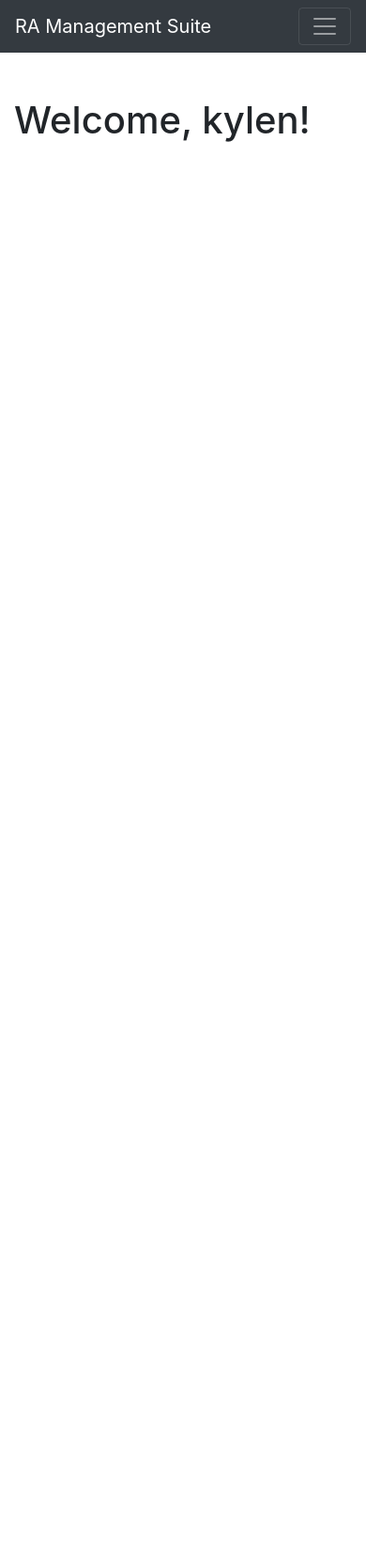
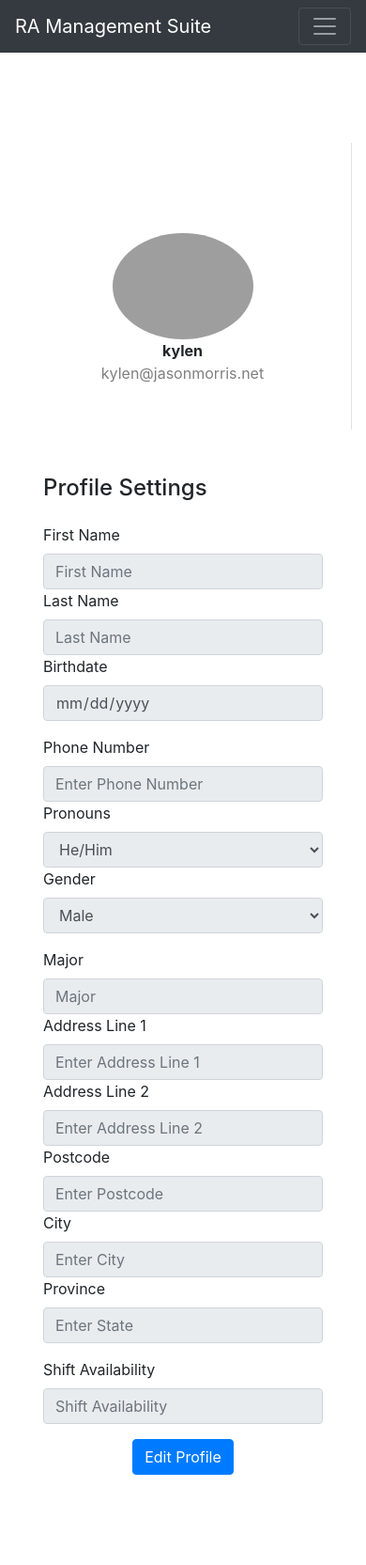
Before and after one commit to kylenmorris/ra-management-suite, a Flask app: page /profile in a window 390 px wide. Shown: the whole page at 94% size. Before the commit the page ends 151 px from the top, so only its background shows below. Run offline with Flask 3, Linux system fonts and the light colour scheme; a user stored in the database is signed in; some libraries are stand-ins or nearby versions; grey boxes are pictures that could not be loaded.

Commit message:
Frontend ready for User Profile. Need to clearout some requirements

```diff
--- a/RAManagementSuite/templates/home/edit.html
+++ b/RAManagementSuite/templates/home/edit.html
@@ -1,4 +1,4 @@
-{% extends 'base.html' %}
+    {% extends 'base.html' %}
 
 {% block content %}
 <h1>{% block title %} Edit "{{ announcement['title'] }}" {% endblock %}</h1>
--- a/RAManagementSuite/templates/home/profile.html
+++ b/RAManagementSuite/templates/home/profile.html
@@ -1,5 +1,116 @@
 {% extends "base.html" %}
 
 {% block content %}
-<h1>Welcome, {{ name }}!</h1>
+<div class="container rounded bg-white mt-5 mb-5">
+    <div class="row">
+        <div class="col-md-3 border-right">
+            <div class="d-flex flex-column align-items-center text-center p-3 py-5">
+                <img class="rounded-circle mt-5" width="150px" src="https://st3.depositphotos.com/15648834/17930/v/600/depositphotos_179308454-stock-illustration-unknown-person-silhouette-glasses-profile.jpg">
+                <span class="font-weight-bold">{{ current_user.name }}</span>
+                <span class="text-black-50">{{ current_user.email }}</span><span> </span>
+            </div>
+        </div>
+        <div class="col-md-9">
+            <div class="p-3 py-5">
+                <div class="d-flex justify-content-between align-items-center mb-3">
+                    <h4 class="text-right">Profile Settings</h4>
+                </div>
+                <div class="row mt-2">
+                    <div class="col-md-4">
+                        <label class="labels">First Name</label>
+                        <input type="text" class="form-control" placeholder="First Name" value="" readonly>
+                    </div>
+                    <div class="col-md-4">
+                        <label class="labels">Last Name</label>
+                        <input type="text" class="form-control" value="" placeholder="Last Name" readonly>
+                    </div>
+                    <div class="col-md-4">
+                        <label class="labels">Birthdate</label>
+                        <input type="date" class="form-control" value="" readonly>
+                    </div>
+                </div>
+                <!-- Add additional fields here, keeping the 'readonly' attribute -->
+                <div class="row mt-3">
+                    <div class="col-md-4">
+                        <label class="labels">Phone Number</label>
+                        <input type="text" class="form-control" placeholder="Enter Phone Number" value="" readonly>
+                    </div>
+                    <div class="col-md-4">
+                        <label class="labels">Pronouns</label>
+                        <select class="form-control" readonly>
+                            <option value="he">He/Him</option>
+                            <option value="she">She/Her</option>
+                            <option value="they">They/Them</option>
+                        </select>
+                    </div>
+                    <div class= "col-md-4">
+                        <label class="labels">Gender</label>
+                        <select class="form-control" readonly>
+                            <option value="male">Male</option>
+                            <option value="female">Female</option>
+                            <option value="other">Other</option>
+                            <option value="prefer not to say">Prefer not to say</option>
+                        </select>
+                    </div>
+                </div>
+                <div class="row mt-3">
+                    <div class="col-md-6">
+                        <label class="labels">Major</label>
+                        <input type="text" class="form-control" placeholder="Major" value="" readonly>
+                    </div>
+                    <div class="col-md-12">
+                        <label class="labels">Address Line 1</label>
+                        <input type="text" class="form-control" placeholder="Enter Address Line 1" value="" readonly>
+                    </div>
+                    <div class="col-md-12">
+                        <label class="labels">Address Line 2</label>
+                        <input type="text" class="form-control" placeholder="Enter Address Line 2" value="" readonly>
+                    </div>
+                    <div class="col-md-12">
+                        <label class="labels">Postcode</label>
+                        <input type="text" class="form-control" placeholder="Enter Postcode" value="" readonly>
+                    </div>
+                    <div class="col-md-6">
+                        <label class="labels">City</label>
+                        <input type="text" class="form-control" placeholder="Enter City" value="" readonly>
+                    </div>
+                    <div class="col-md-6">
+                        <label class="labels">Province</label>
+                        <input type="text" class="form-control" placeholder="Enter State" value="" readonly>
+                    </div>
+                </div>
+                <div class="row mt-3">
+                    <div class="col-md-6">
+                        <label class="labels">Shift Availability</label>
+                        <input type="text" class="form-control" placeholder="Shift Availability" value="" readonly>
+                    </div>
+                </div>
+                <div class="mt-3 text-center">
+                    <button class="btn btn-primary profile-button" id="edit-profile-button" type="button">Edit Profile</button>
+                </div>
+            </div>
+        </div>
+    </div>
+</div>
+
+<script>
+    // Get a reference to the "Edit Profile" button
+    const editProfileButton = document.getElementById("edit-profile-button");
+
+    // Get references to the input fields you want to make editable
+    const editableFields = document.querySelectorAll(".form-control[readonly]");
+
+    // Function to toggle the "readonly" attribute on input fields and change button text
+    function toggleEditable() {
+        for (const field of editableFields) {
+            field.readOnly = !field.readOnly;
+        }
+
+        // Change the button text based on the readonly state
+        editProfileButton.innerText = field.readOnly ? "Edit Profile" : "Save Changes";
+    }
+
+    // Add a click event listener to the "Edit Profile" button
+    editProfileButton.addEventListener("click", toggleEditable);
+</script>
 {% endblock %}
```
Also changed, not shown: RAManagementSuite/database.db.
